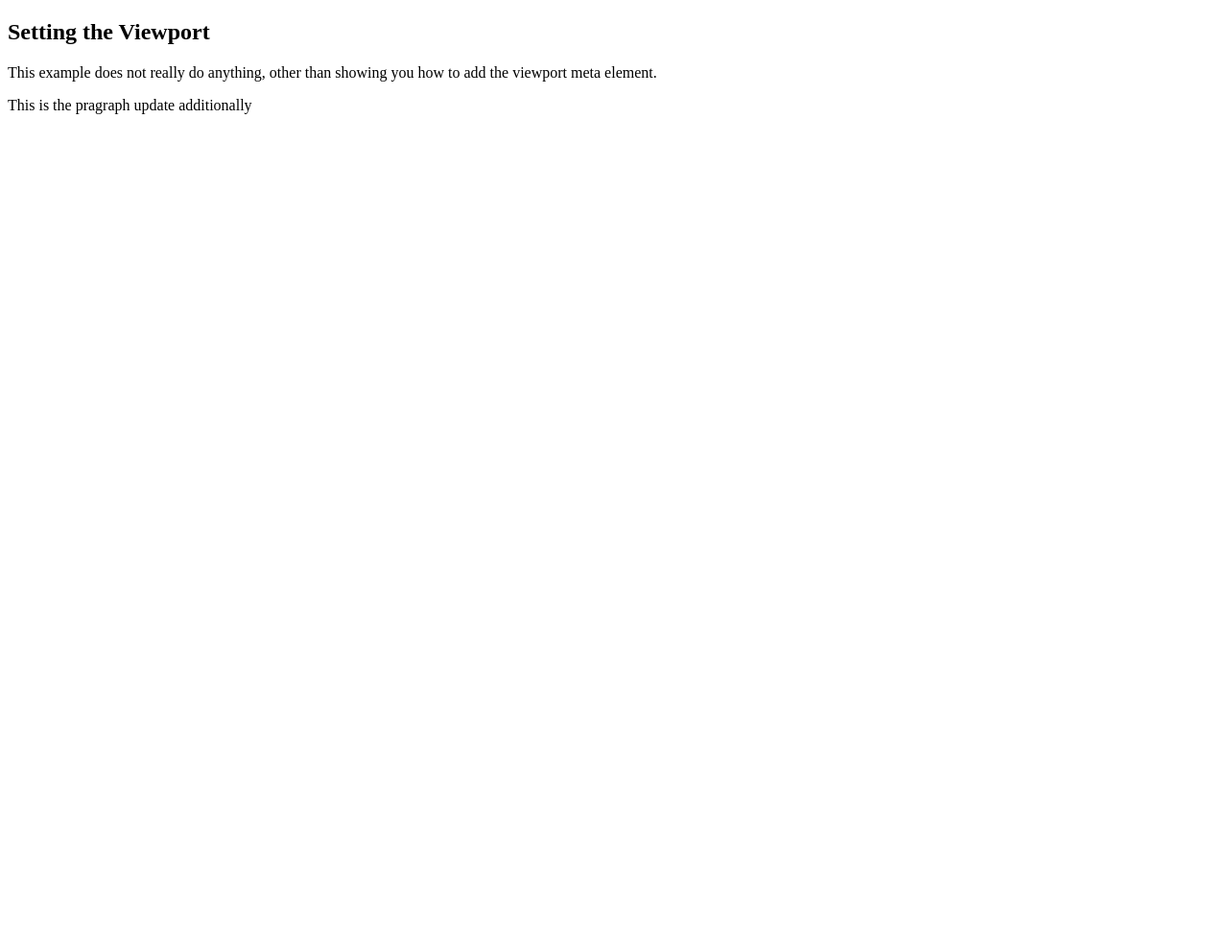
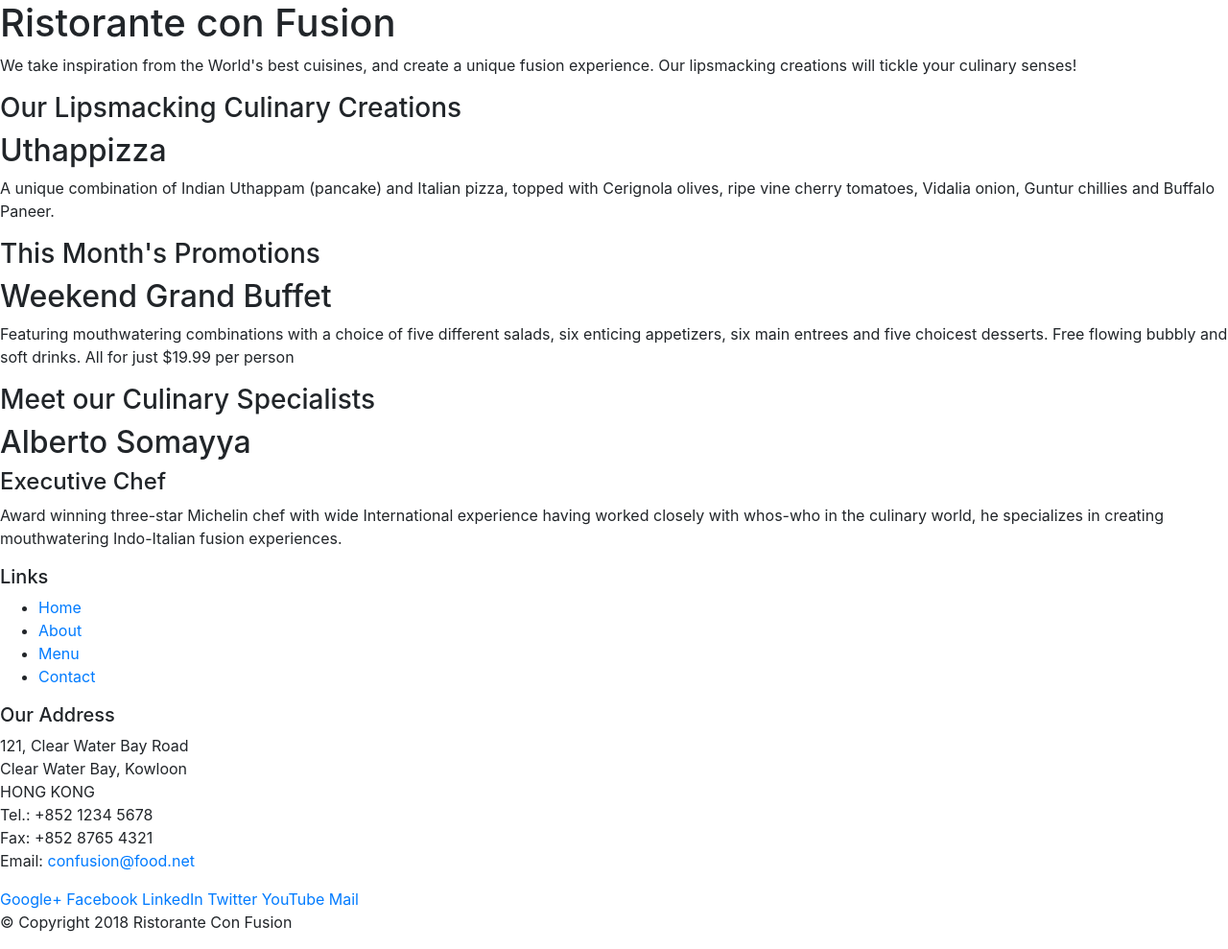
Before and after one commit to karnati111/practice_bootstrap4, a website: page index.html in a window 1280 px wide. Shown: the whole page at 96% size. Before the commit the page ends 800 px from the top, so only its background shows below. Drawn offline with nearby package versions, Linux system fonts and the light colour scheme.

Commit message:
Added Bootstrap

```diff
--- a/index.html
+++ b/index.html
@@ -1,10 +1,111 @@
 <!DOCTYPE html>
-<html>
-<meta name="viewport" content="width=device-width, initial-scale=1.0">
+<html lang="en">
+
+<head>
+<!-- Required meta tags always come first -->
+    <meta charset="utf-8">
+    <meta name="viewport" content="width=device-width, initial-scale=1, shrink-to-fit=no">
+    <meta http-equiv="x-ua-compatible" content="ie=edge">
+
+    <!-- Bootstrap CSS -->
+    <link rel="stylesheet" href="node_modules/bootstrap/dist/css/bootstrap.min.css">
+    <title>Ristorante Con Fusion</title>
+</head>
+
 <body>
 
-<h2>Setting the Viewport</h2>
-<p>This example does not really do anything, other than showing you how to add the viewport meta element.</p>
-<p>This is the pragraph update additionally </p>
+    <header>
+        <div>
+            <div>
+                <div>
+                    <h1>Ristorante con Fusion</h1>
+                    <p>We take inspiration from the World's best cuisines, and create a unique fusion experience. Our lipsmacking creations will tickle your culinary senses!</p>
+                </div>
+                <div>
+                </div>
+            </div>
+        </div>
+    </header>
+
+    <div>
+        <div>
+            <div>
+                <h3>Our Lipsmacking Culinary Creations</h3>
+            </div>
+            <div>
+                <h2>Uthappizza</h2>
+                <p>A unique combination of Indian Uthappam (pancake) and Italian pizza, topped with Cerignola olives, ripe vine cherry tomatoes, Vidalia onion, Guntur chillies and Buffalo Paneer.</p>
+            </div>
+        </div>
+
+
+        <div>
+            <div>
+                <h3>This Month's Promotions</h3>
+            </div>
+            <div>
+                <h2>Weekend Grand Buffet</h2>
+                <p>Featuring mouthwatering combinations with a choice of five different salads, six enticing appetizers, six main entrees and five choicest desserts. Free flowing bubbly and soft drinks. All for just $19.99 per person </p>
+            </div>
+        </div>
+
+        <div>
+            <div>
+                <h3>Meet our Culinary Specialists</h3>
+            </div>
+            <div>
+                <h2>Alberto Somayya</h2>
+                <h4>Executive Chef</h4>
+                <p>Award winning three-star Michelin chef with wide International experience having worked closely with whos-who in the culinary world, he specializes in creating mouthwatering Indo-Italian fusion experiences. </p>
+            </div>
+        </div>
+    </div>
+
+    <footer>
+        <div>
+            <div>
+                <div>
+                    <h5>Links</h5>
+                    <ul>
+                        <li><a href="#">Home</a></li>
+                        <li><a href="#">About</a></li>
+                        <li><a href="#">Menu</a></li>
+                        <li><a href="#">Contact</a></li>
+                    </ul>
+                </div>
+                <div>
+                    <h5>Our Address</h5>
+                    <address>
+		              121, Clear Water Bay Road<br>
+		              Clear Water Bay, Kowloon<br>
+		              HONG KONG<br>
+		              Tel.: +852 1234 5678<br>
+		              Fax: +852 8765 4321<br>
+		              Email: <a href="mailto:confusion@food.net">confusion@food.net</a>
+		           </address>
+                </div>
+                <div>
+                    <div>
+                        <a href="http://google.com/+">Google+</a>
+                        <a href="http://www.facebook.com/profile.php?id=">Facebook</a>
+                        <a href="http://www.linkedin.com/in/">LinkedIn</a>
+                        <a href="http://twitter.com/">Twitter</a>
+                        <a href="http://youtube.com/">YouTube</a>
+                        <a href="mailto:">Mail</a>
+                    </div>
+                </div>
+           </div>
+           <div>
+                <div>
+                    <p>© Copyright 2018 Ristorante Con Fusion</p>
+                </div>
+           </div>
+        </div>
+    </footer>
+ <!-- jQuery first, then Popper.js, then Bootstrap JS. -->
+    <script src="node_modules/jquery/dist/jquery.slim.min.js"></script>
+    <script src="node_modules/popper.js/dist/umd/popper.min.js"></script>
+    <script src="node_modules/bootstrap/dist/js/bootstrap.min.js"></script>
 </body>
+
 </html>
--- a/package.json
+++ b/package.json
@@ -20,5 +20,10 @@
   "homepage": "https://github.com/karnati111/practice_bootstrap4#readme",
   "devDependencies": {
     "lite-server": "^2.4.0"
+  },
+  "dependencies": {
+    "bootstrap": "^4.0.0",
+    "jquery": "^3.3.1",
+    "popper.js": "^1.12.9"
   }
 }
```
Also changed, not shown: 1 other file.
